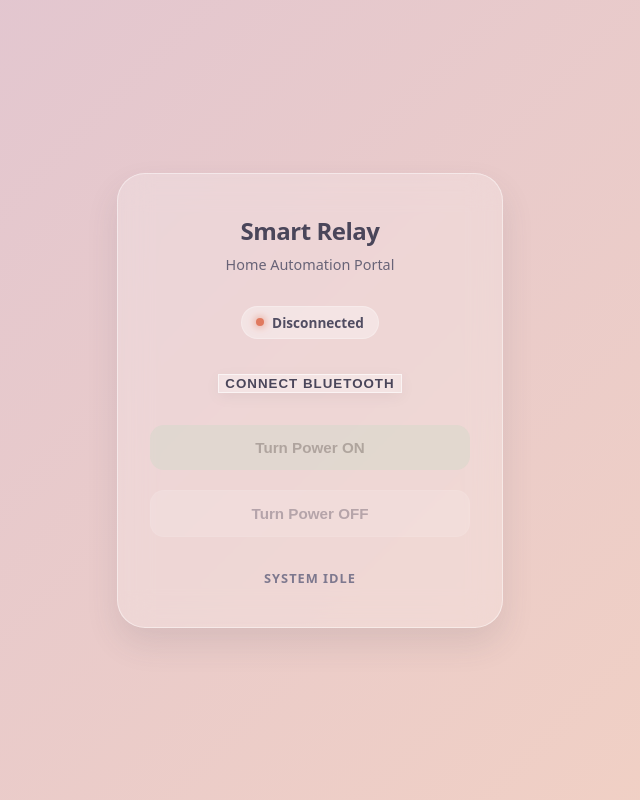
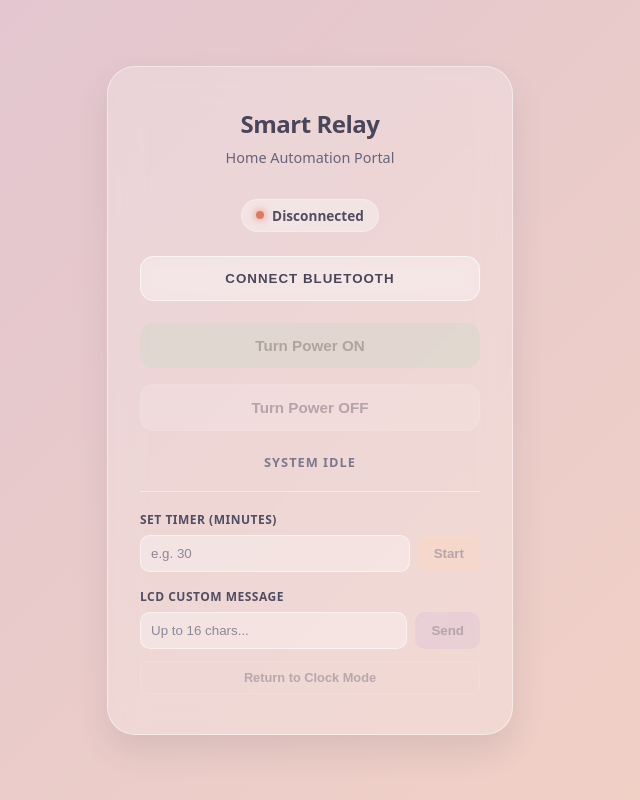
Before and after one commit to waemmm/ext-2.0, a plain HTML site: page index.html in a window 1280 px wide. Shown: the whole page, without its empty margins (330-970 px from the left). Drawn offline with Linux system fonts and the light colour scheme.

Commit message:
added timer and real time clock features

```diff
--- a/index.html
+++ b/index.html
@@ -5,7 +5,7 @@
     <meta name="viewport" content="width=device-width, initial-scale=1.0" />
     <title>Smart Extension Controller</title>
     <style>
-      /* Color palette mapping from image_40b3e6.png */
+      /* Color palette mapping */
       :root {
         --lavender: #e6e6fa;
         --thistle: #d8bfd8;
@@ -15,41 +15,22 @@
       }
 
       body {
-        font-family:
-          system-ui,
-          -apple-system,
-          BlinkMacSystemFont,
-          "Segoe UI",
-          Roboto,
-          sans-serif;
+        font-family: system-ui, -apple-system, BlinkMacSystemFont, "Segoe UI", Roboto, sans-serif;
         margin: 0;
         padding: 0;
         display: flex;
         justify-content: center;
         align-items: center;
-        height: 100vh;
-        /* Smoothly animating background gradient using palette colors */
-        background: linear-gradient(
-          135deg,
-          var(--lavender),
-          var(--thistle),
-          var(--peach)
-        );
+        min-height: 100vh;
+        background: linear-gradient(135deg, var(--lavender), var(--thistle), var(--peach));
         background-size: 400% 400%;
         animation: flowingGradient 12s ease infinite;
-        overflow: hidden;
       }
 
       @keyframes flowingGradient {
-        0% {
-          background-position: 0% 50%;
-        }
-        50% {
-          background-position: 100% 50%;
-        }
-        100% {
-          background-position: 0% 50%;
-        }
+        0% { background-position: 0% 50%; }
+        50% { background-position: 100% 50%; }
+        100% { background-position: 0% 50%; }
       }
 
       /* Glassmorphism Container */
@@ -61,9 +42,8 @@
         border: 1px solid rgba(255, 255, 255, 0.45);
         box-shadow: 0 16px 32px 0 rgba(74, 71, 90, 0.12);
         padding: 2.5rem 2rem;
-        width: 320px;
+        width: 340px;
         text-align: center;
-        transition: transform 0.3s ease;
       }
 
       h2 {
@@ -79,7 +59,6 @@
         color: #686377;
       }
 
-      /* Hardware Connection Pill */
       .status-badge {
         display: inline-flex;
         align-items: center;
@@ -90,7 +69,7 @@
         font-weight: 600;
         color: #514d62;
         border: 1px solid rgba(255, 255, 255, 0.25);
-        margin-bottom: 2rem;
+        margin-bottom: 1.5rem;
       }
 
       .status-dot {
@@ -108,18 +87,17 @@
         box-shadow: 0 0 10px #52b788;
       }
 
-      /* Button Styling */
+      /* Buttons */
       .btn {
         width: 100%;
         padding: 14px;
-        margin: 8px 0;
+        margin: 6px 0;
         font-size: 0.95rem;
         font-weight: 600;
         border: none;
         border-radius: 14px;
         cursor: pointer;
         transition: all 0.25s cubic-bezier(0.4, 0, 0.2, 1);
-        box-shadow: 0 4px 12px rgba(0, 0, 0, 0.03);
       }
 
       #connectBtn {
@@ -128,24 +106,20 @@
         -webkit-backdrop-filter: blur(10px);
         color: #4a465a;
         border: 1px solid rgba(255, 255, 255, 0.6);
-        box-shadow: 0 4px 15px rgba(0, 0, 0, 0.05);
         font-weight: 700;
         text-transform: uppercase;
         letter-spacing: 1px;
+        padding: 14px;
+        width: 100%;
+        border-radius: 14px;
+        cursor: pointer;
+        transition: 0.2s;
       }
 
       #connectBtn:hover:not(:disabled) {
         background: rgba(255, 255, 255, 0.45);
         transform: translateY(-2px);
-        box-shadow: 0 8px 25px rgba(216, 191, 216, 0.6); /* Thistle palette glow */
-        border-color: rgba(255, 255, 255, 0.9);
-      }
-
-      .action-group {
-        margin-top: 1.5rem;
-        display: flex;
-        flex-direction: column;
-        gap: 4px;
+        box-shadow: 0 8px 25px rgba(216, 191, 216, 0.6);
       }
 
       #onBtn {
@@ -156,7 +130,6 @@
       #onBtn:hover:not(:disabled) {
         filter: brightness(0.96);
         transform: translateY(-2px);
-        box-shadow: 0 6px 16px rgba(200, 216, 196, 0.4);
       }
 
       #offBtn {
@@ -170,22 +143,85 @@
         transform: translateY(-2px);
       }
 
-      .btn:disabled {
+      button:disabled {
         opacity: 0.35;
         cursor: not-allowed;
         transform: none !important;
-        box-shadow: none !important;
       }
 
-      /* Power Display Ring */
       .power-indicator {
-        margin-top: 1.5rem;
+        margin-top: 1rem;
         font-size: 0.8rem;
         text-transform: uppercase;
         letter-spacing: 1px;
         font-weight: 700;
         color: #7d788e;
       }
+
+      /* New Controls for LCD and Timer */
+      .advanced-controls {
+        margin-top: 20px;
+        text-align: left;
+        border-top: 1px solid rgba(255,255,255,0.4);
+        padding-top: 15px;
+      }
+
+      .control-label {
+        font-size: 0.75rem;
+        color: #514d62;
+        font-weight: bold;
+        letter-spacing: 0.5px;
+      }
+
+      .input-group {
+        display: flex;
+        gap: 8px;
+        margin-top: 6px;
+        margin-bottom: 12px;
+      }
+
+      .glass-input {
+        flex: 1;
+        padding: 10px;
+        border-radius: 10px;
+        border: 1px solid rgba(255, 255, 255, 0.5);
+        background: rgba(255, 255, 255, 0.3);
+        color: #4a465a;
+        font-weight: 600;
+        outline: none;
+      }
+
+      .glass-input::placeholder { color: #8c889a; font-weight: 400; }
+
+      .action-btn {
+        padding: 10px 16px;
+        border: none;
+        border-radius: 10px;
+        cursor: pointer;
+        font-weight: bold;
+        color: #4a465a;
+        transition: 0.2s;
+      }
+
+      #startTimerBtn { background-color: var(--peach); }
+      #startTimerBtn:hover:not(:disabled) { filter: brightness(0.95); transform: translateY(-1px); }
+
+      #sendMsgBtn { background-color: var(--thistle); }
+      #sendMsgBtn:hover:not(:disabled) { filter: brightness(0.95); transform: translateY(-1px); }
+
+      #clearMsgBtn {
+        width: 100%;
+        padding: 8px;
+        border: 1px solid rgba(255,255,255,0.4);
+        border-radius: 8px;
+        background: transparent;
+        color: #514d62;
+        cursor: pointer;
+        font-size: 0.8rem;
+        font-weight: 600;
+        transition: 0.2s;
+      }
+      #clearMsgBtn:hover:not(:disabled) { background: rgba(255,255,255,0.2); }
     </style>
   </head>
   <body>
@@ -200,18 +236,34 @@
 
       <button id="connectBtn">Connect Bluetooth</button>
 
-      <div class="action-group">
+      <div style="margin-top: 1rem; display: flex; flex-direction: column; gap: 4px;">
         <button id="onBtn" class="btn" disabled>Turn Power ON</button>
         <button id="offBtn" class="btn" disabled>Turn Power OFF</button>
       </div>
 
       <div id="powerState" class="power-indicator">System Idle</div>
+
+      <div class="advanced-controls">
+        <label class="control-label">SET TIMER (MINUTES)</label>
+        <div class="input-group">
+          <input type="number" id="timerInput" class="glass-input" placeholder="e.g. 30" disabled>
+          <button id="startTimerBtn" class="action-btn" disabled>Start</button>
+        </div>
+
+        <label class="control-label">LCD CUSTOM MESSAGE</label>
+        <div class="input-group">
+          <input type="text" id="msgInput" class="glass-input" placeholder="Up to 16 chars..." maxlength="16" disabled>
+          <button id="sendMsgBtn" class="action-btn" disabled>Send</button>
+        </div>
+        <button id="clearMsgBtn" disabled>Return to Clock Mode</button>
+      </div>
     </div>
 
     <script>
       let port;
       let writer;
 
+      // Primary UI Elements
       const connectBtn = document.getElementById("connectBtn");
       const onBtn = document.getElementById("onBtn");
       const offBtn = document.getElementById("offBtn");
@@ -219,22 +271,31 @@
       const statusDot = document.getElementById("statusDot");
       const powerState = document.getElementById("powerState");
 
+      // Advanced UI Elements
+      const timerInput = document.getElementById("timerInput");
+      const startTimerBtn = document.getElementById("startTimerBtn");
+      const msgInput = document.getElementById("msgInput");
+      const sendMsgBtn = document.getElementById("sendMsgBtn");
+      const clearMsgBtn = document.getElementById("clearMsgBtn");
+
+      // Array of buttons to enable/disable easily
+      const hwControls = [onBtn, offBtn, timerInput, startTimerBtn, msgInput, sendMsgBtn, clearMsgBtn];
+
       connectBtn.addEventListener("click", async () => {
         try {
           port = await navigator.serial.requestPort();
           await port.open({ baudRate: 9600 });
 
           const textEncoder = new TextEncoderStream();
-          const writableStreamClosed = textEncoder.readable.pipeTo(
-            port.writable,
-          );
+          const writableStreamClosed = textEncoder.readable.pipeTo(port.writable);
           writer = textEncoder.writable.getWriter();
 
           statusText.innerText = "Connected";
           statusDot.classList.add("connected");
           connectBtn.disabled = true;
-          onBtn.disabled = false;
-          offBtn.disabled = false;
+
+          // Enable all controls
+          hwControls.forEach(el => el.disabled = false);
           powerState.innerText = "System Armed";
         } catch (err) {
           console.error("Connection failed:", err);
@@ -243,20 +304,45 @@
         }
       });
 
+      // The core sending function
       async function sendCommand(command, label) {
         if (writer) {
-          await writer.write(command);
-          powerState.innerText = `Power: ${label}`;
-          if (label === "ON") {
-            powerState.style.color = "#475E43";
-          } else {
-            powerState.style.color = "#7D788E";
+          // CRITICAL: We add \n here so Arduino's readStringUntil('\n') triggers!
+          await writer.write(command + '\n');
+
+          if (label) {
+            powerState.innerText = `System: ${label}`;
+            powerState.style.color = (label.includes("ON") || label.includes("ACTIVE")) ? "#475E43" : "#7D788E";
           }
         }
       }
 
-      onBtn.addEventListener("click", () => sendCommand("1", "ON"));
+      // Basic Buttons
+      onBtn.addEventListener("click", () => sendCommand("1", "ON - Continuous"));
       offBtn.addEventListener("click", () => sendCommand("0", "OFF"));
+
+      // Timer Logic
+      startTimerBtn.addEventListener("click", () => {
+        const mins = timerInput.value;
+        if (mins > 0) {
+          sendCommand(`T:${mins}`, `TIMER ACTIVE (${mins}m)`);
+          timerInput.value = '';
+        }
+      });
+
+      // Message Logic
+      sendMsgBtn.addEventListener("click", () => {
+        const msg = msgInput.value;
+        if (msg.length > 0) {
+          sendCommand(`M:${msg}`, 'Displaying Web Message');
+        }
+      });
+
+      // Clear Message Logic
+      clearMsgBtn.addEventListener("click", () => {
+        sendCommand("C", "Displaying Clock");
+        msgInput.value = '';
+      });
     </script>
   </body>
 </html>
```
